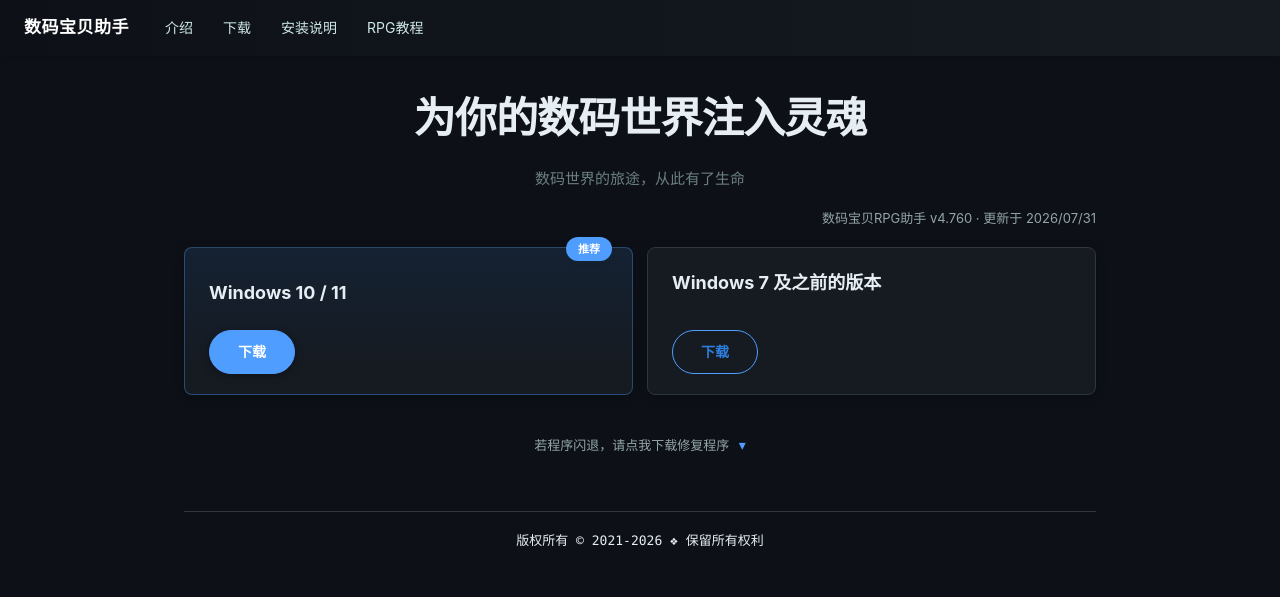
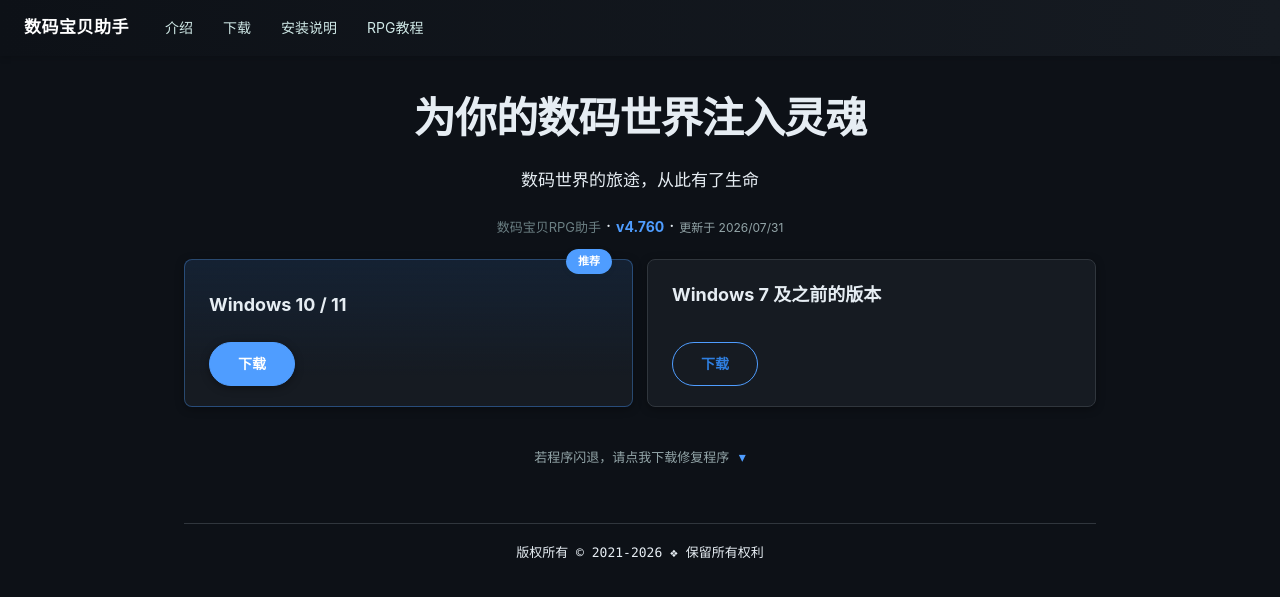
Before and after one commit to ProjectArkClub/ProjectArkClub.github.io, a Jekyll site: the page built from release.html, in a window 1280 px wide. Shown: the top 597 px of the page. Built offline with Jekyll 4.4.1, drawn with Linux system fonts in a browser that asks for light colours.

Commit message:
new version

```diff
--- a/assets/css/custom.css
+++ b/assets/css/custom.css
@@ -452,7 +452,7 @@
 /* 下载双卡 + 通用信息行 */
 .dl-grid {
   display: grid;
-  grid-template-columns: repeat(2, minmax(0, 1fr));
+  grid-template-columns: repeat(auto-fit, minmax(300px, 1fr));
   gap: 14px;
   margin: 18px 0 0;
 }
@@ -496,9 +496,7 @@
   font-size: 12.5px;
   margin: 12px 0 0;
 }
-@media (max-width: 720px) {
-  .dl-grid { grid-template-columns: 1fr; }
-}
+
 
 
 /* 首页：标题去分割线 + 联系方式横排 */
@@ -524,7 +522,7 @@
 
 /* 子页内容区标题（无横幅，与正文同背景） */
 .main-content .page-h1 {
-  font-size: 42px;
+  font-size: clamp(30px, 5vw, 42px);
   font-weight: 700;
   letter-spacing: -0.02em;
   line-height: 1.15;
@@ -536,11 +534,16 @@
 /* release 页：标题无分割线 + 版本右对齐小字 */
 .release .main-content h2 { border-bottom: none; padding-bottom: 4px; }
 .dl-verline {
-  text-align: right;
-  font-size: 13px;
-  color: var(--text-3);
-  margin: 4px 0 14px;
+  text-align: center;
+  margin: 8px 0 16px;
 }
+.dl-ver-name { font-size: 13px; color: var(--text-2); }
+.dl-ver-num {
+  font-size: 14px;
+  font-weight: 700;
+  color: var(--primary);
+}
+.dl-ver-date { font-size: 12px; color: var(--text-3); }
 
 /* 联系方式福利胶囊 */
 .contact-gift {
@@ -562,9 +565,11 @@
 
 /* release 副标题 */
 .page-sub {
-  font-size: 15px;
-  color: var(--text-2);
+  font-size: 17px;
+  color: var(--text);
+  font-weight: 500;
   text-align: center;
+  line-height: 1.65;
   margin: 4px 0 0;
 }
 
@@ -636,3 +641,20 @@
 @media (prefers-reduced-motion: reduce) {
   .fix-body { transition: none; }
 }
+
+/* 单列/手机：卡片变紧凑横条（标题左、按钮右） */
+@media (max-width: 660px) {
+  .dl-card {
+    flex-direction: row;
+    align-items: center;
+    justify-content: space-between;
+    min-height: auto;
+    padding: 16px 20px;
+  }
+  .dl-card .btn-dl { margin: 0; }
+  /* 单列横条：徽章改左上角镶嵌（双列时在右上角） */
+  .dl-card--primary .dl-badge {
+    right: auto;
+    left: 20px;
+  }
+}
--- a/release.html
+++ b/release.html
@@ -10,7 +10,7 @@
 <h1 class="page-h1">为你的数码世界注入灵魂</h1>
 <p class="page-sub">数码世界的旅途，从此有了生命</p>
 
-<p class="dl-verline">数码宝贝RPG助手 {{ site.projectArk_version }} · 更新于 {{ site.projectArk_version_update }}</p>
+<p class="dl-verline"><span class="dl-ver-name">数码宝贝RPG助手</span> · <span class="dl-ver-num">{{ site.projectArk_version }}</span> · <span class="dl-ver-date">更新于 {{ site.projectArk_version_update }}</span></p>
 
 <!-- 备用下载源（腾讯COS，原"国内"线路）: {{ site.bucket_url }} ，文件路径与下表一致 -->
 
```
